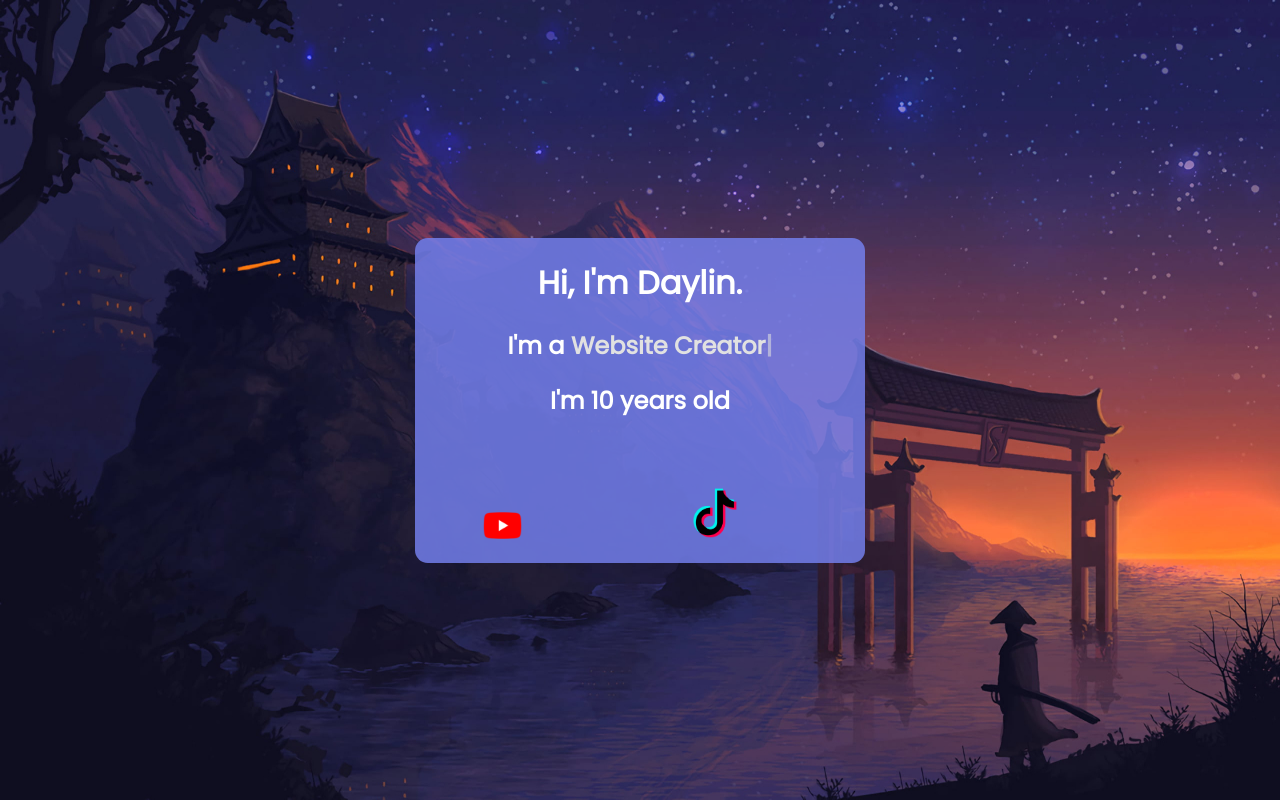
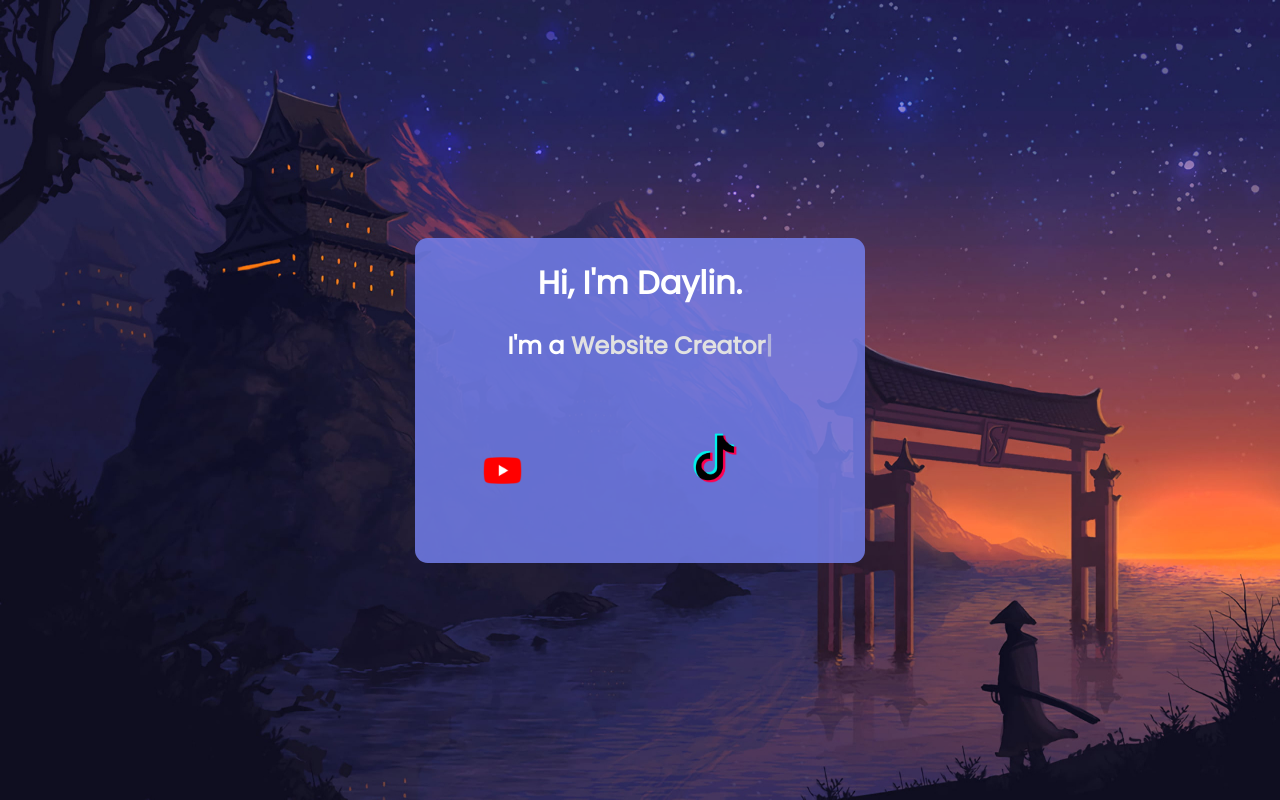
Before and after one commit to RealDaylin/portfolio, a plain HTML site: page index.html in a window 1280 px wide. Drawn offline with nearby package versions, Linux system fonts and the light colour scheme.

Commit message:
index.html

```diff
--- a/index.html
+++ b/index.html
@@ -15,7 +15,7 @@
       <div class="center2">
         <h1>Hi, I'm Daylin.</h1>
         <h2>I'm a <span class="typed"></h2>
-        <h2>I'm 10 years old</h2>
+        <h2></h2>
 
         <div class="buttons">
           <div class="social-media-icons">
```
